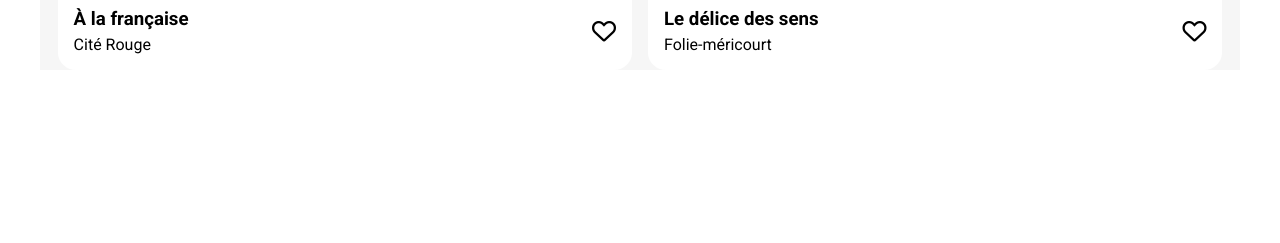
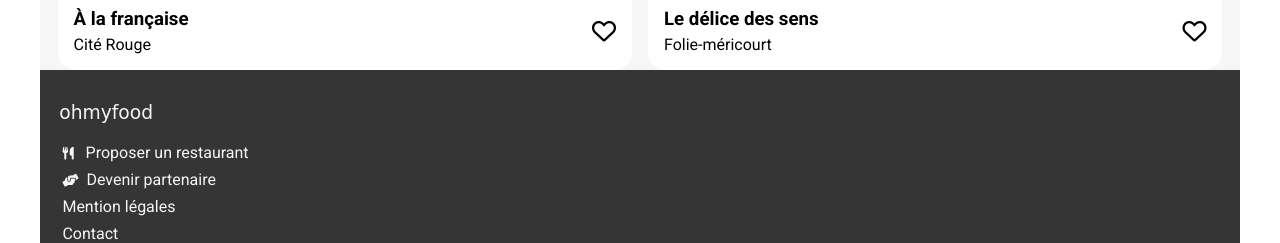
Before and after one commit to Hipoyume/VincentRodier_3_29112021, a website: page index.html in a window 1280 px wide. Shown: the part 1239-1482 px from the top of the page. Before the commit the page ends 1309 px from the top, so only its background shows below. Drawn offline with Linux system fonts and the light colour scheme; a web font is replaced by a local one.

Commit message:
Footer terminé.

```diff
--- a/index.html
+++ b/index.html
@@ -73,8 +73,16 @@
       </a>
   </div>
 </section>
-
   </main>
+  <footer>
+    <h3>ohmyfood</h3>
+    <ul>
+      <li><a href="#"><i class="fas fa-utensils"></i> Proposer un restaurant</a></li>
+      <li><a href="#"><i class="fas fa-hands-helping"></i>Devenir partenaire</a></li>
+      <li><a href="#">Mention légales</a></li>
+      <li><a href="mailto:hipoyume@gmail.com" target="_blank">Contact</a></li>
+    </ul>
+  </footer>
 </body>
 
 </html>
--- a/sass/base/body.scss
+++ b/sass/base/body.scss
@@ -5,11 +5,13 @@ body {
 
 * {
   margin: 0;
+  text-decoration: none;
+  color: inherit;
+  list-style: none;
 }
 
 a {
-  text-decoration: none;
-  color: inherit;
+
 }
 
 h2 {
--- /dev/null
+++ b/sass/layouts/footer.scss
@@ -0,0 +1,19 @@
+@use "../utils/colors.scss";
+
+footer {
+  background: colors.$footer-color;
+  color: whitesmoke;
+  & h3 {
+    font-family: 'shrikhand', cursive;
+    font-weight: 400;
+    padding: 2rem 0 0.8rem 1.2rem;
+  }
+  & li {
+    margin-left:-1.1rem;
+    padding: 0.5rem 0 0rem 0rem;
+    & i {
+      font-size: 0.8rem;
+      padding-right: 0.5rem;
+    }
+  }
+}
--- a/sass/utils/colors.scss
+++ b/sass/utils/colors.scss
@@ -1,3 +1,4 @@
 $primary-color: #9356DC ;
 $secondary-color: #FF79DA ;
 $tertiary-color: #99E2D0;
+$footer-color: #353535
--- a/style.scss
+++ b/style.scss
@@ -7,4 +7,4 @@
 @use "./sass/utils/variables";
 @use "./sass/layouts/fonctionnement";
 @use "./sass/layouts/restos-dispos.scss";
-@use "./sass/utils/colors.scss";
+@use "./sass/layouts/footer.scss";
```
Also changed, not shown: style.css, 1 other file.
